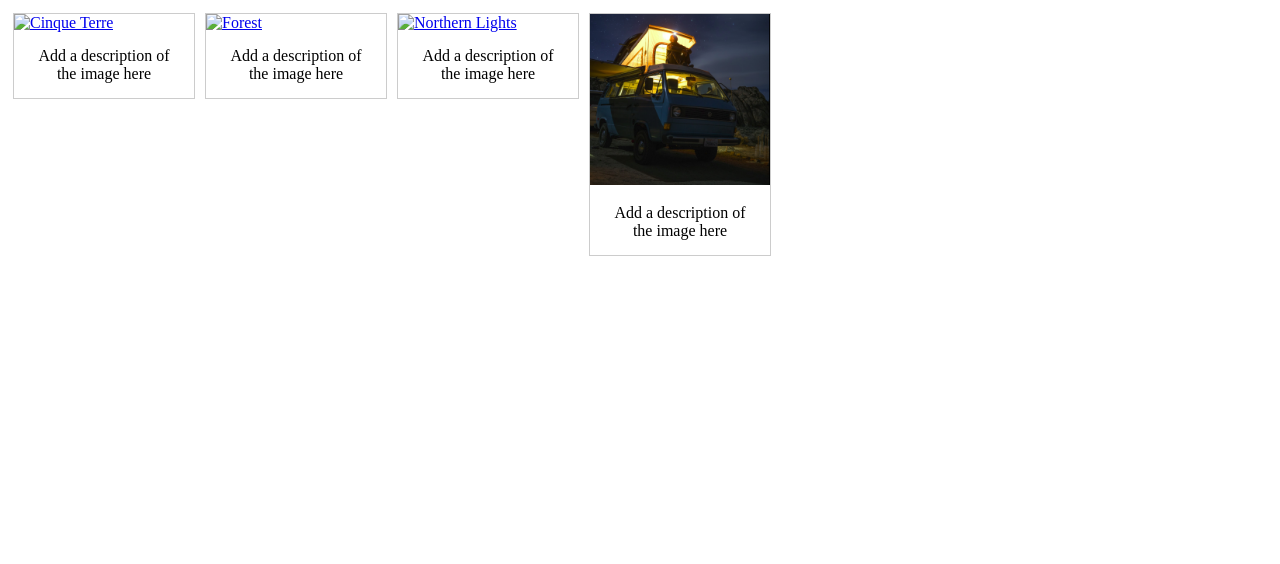
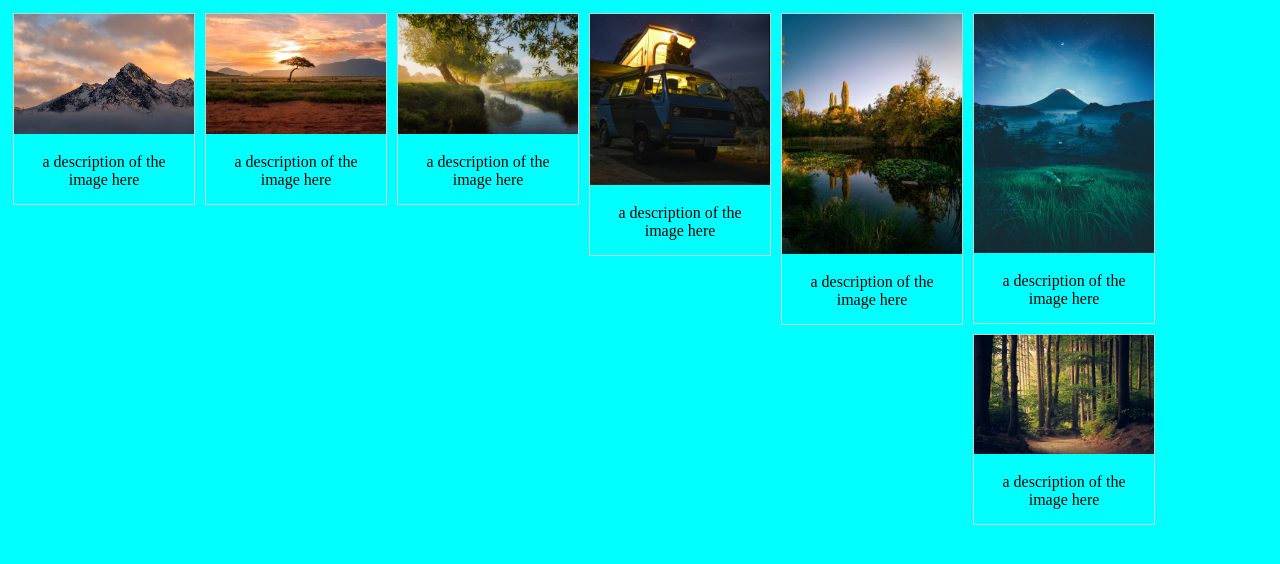
Before and after one commit to OTIENO-png/branajal, a plain HTML site: page gallery.html in a window 1280 px wide. Drawn offline with Linux system fonts and the light colour scheme.

Commit message:
reating gallery

```diff
--- a/gallery.html
+++ b/gallery.html
@@ -23,38 +23,59 @@
             padding: 15px;
             text-align: center;
         }
+        body{
+            background-color: aqua;
+        }
     </style>
 </head>
 
 <body>
 
     <div class="gallery">
-        <a target="_blank" href="img_5terre.jpg">
-            <img src="img_5terre.jpg" alt="Cinque Terre" width="600" height="400">
+        <a target="_blank" href="/pictures/mount.jpg">
+            <img src="pictures/mount.jpg" alt="Cinque Terre" width="600" height="400">
         </a>
-        <div class="desc">Add a description of the image here</div>
+        <div class="desc"> a description of the image here</div>
     </div>
 
     <div class="gallery">
-        <a target="_blank" href="img_forest.jpg">
-            <img src="img_forest.jpg" alt="Forest" width="600" height="400">
+        <a target="_blank" href="/pictures/land.jpeg">
+            <img src="/pictures/land.jpeg" alt="Forest" width="600" height="400">
         </a>
-        <div class="desc">Add a description of the image here</div>
+        <div class="desc"> a description of the image here</div>
     </div>
 
     <div class="gallery">
-        <a target="_blank" href="img_lights.jpg">
-            <img src="img_lights.jpg" alt="Northern Lights" width="600" height="400">
+        <a target="_blank" href="/pictures/scape.jpeg">
+            <img src="/pictures/scape.jpeg" alt="Mountains" width="600" height="400">
         </a>
-        <div class="desc">Add a description of the image here</div>
+        <div class="desc"> a description of the image here</div>
     </div>
-
     <div class="gallery">
         <a target="_blank" href="/pictures/land2.png">
             <img src="/pictures/land2.png" alt="Mountains" width="600" height="400">
         </a>
-        <div class="desc">Add a description of the image here</div>
+        <div class="desc"> a description of the image here</div>
     </div>
+    <div class="gallery">
+        <a target="_blank" href="/pictures/river.jpg">
+            <img src="/pictures/river.jpg" alt="Mountains" width="600" height="400">
+        </a>
+        <div class="desc">a description of the image here</div>
+    </div>
+    <div class="gallery">
+        <a target="_blank" href="/pictures/hiil.jpeg">
+            <img src="/pictures/hiil.jpeg" alt="Northern Lights" width="600" height="400">
+        </a>
+        <div class="desc">a description of the image here</div>
+    </div>
+    <div class="gallery">
+        <a target="_blank" href="/pictures/trees.jpeg">
+            <img src="/pictures/trees.jpeg" alt="Northern Lights" width="600" height="400">
+        </a>
+        <div class="desc">a description of the image here</div>
+    </div>
+
 
 </body>
 
```
Also changed, not shown: home.html (+14 -2 lines), pictures/hiil.jpeg (added), pictures/mount.jpg (added), pictures/river.jpg (added), pictures/scape.jpeg (added), pictures/trees.jpeg (added).
